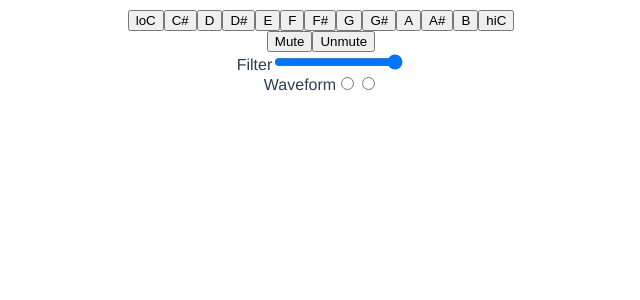
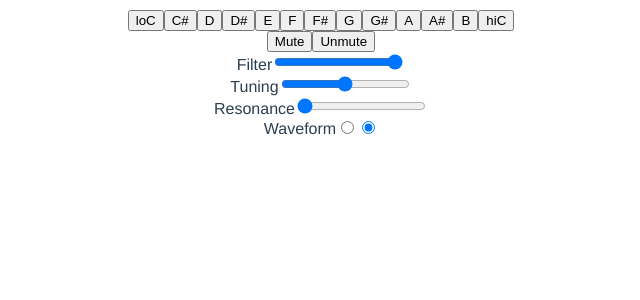
Before and after one commit to Kaifeck/acidman, a Vue app: page / in a window 1280 px wide. Shown: the top 300 px of the page, without its empty margins (319-959 px from the left). Built offline with nearby package versions, Linux system fonts and the light colour scheme.

Commit message:
Added tuning and resonance

```diff
--- a/src/components/Background.vue
+++ b/src/components/Background.vue
@@ -8,6 +8,14 @@
     <div>
       <label>Filter</label>
       <input type="range" v-model="filter" min="0" max="1" step="0.01" @input="filterDelta"/>
+    </div>
+    <div>
+      <label>Tuning</label>
+      <input type="range" v-model="tuning" min="-1" max="1" step="0.01" @input="tuningDelta"/>
+    </div>
+    <div>
+      <label>Resonance</label>
+      <input type="range" v-model="resonance" min="0" max="40" step="0.5" @input="resonanceDelta"/>
     </div>
     <div>
       <label>Waveform</label>
@@ -23,7 +31,7 @@ import {Component, defineComponent} from 'vue';
 import {notes303} from '../static/notes';
 import {
   playNoteOsc,
-  initOsc, volumeDelta, filterDelta, startOsc, waveformDelta
+  initOsc, volumeDelta, filterDelta, startOsc, waveformDelta, changeTuning, changeResonance
 } from '../modules/oscillator'
 import Knob from './Knob.vue';
 import Oscilloscope from "@/components/Oscilloscope.vue";
@@ -41,7 +49,9 @@ export default defineComponent({
       //notes: [] as Note[],
       noteFreq: notes303[0],
       filter: 1000,
-      waveform: 'triangle' as OscillatorType
+      tuning: 0,
+      resonance: 0,
+      waveform: 'sawtooth' as OscillatorType
     }
   },
   beforeMount() {
@@ -58,7 +68,7 @@ export default defineComponent({
       volumeDelta(0.00)
     },
     unmute() {
-      volumeDelta(0.03);
+      volumeDelta(0.06);
     },
     volumeDelta(volume: number) {
       volumeDelta(volume);
@@ -71,6 +81,12 @@ export default defineComponent({
     },
     oscShapeDelta() {
       waveformDelta(this.waveform);
+    },
+    tuningDelta() {
+      changeTuning(this.tuning);
+    },
+    resonanceDelta(){
+      changeResonance(this.resonance);
     }
     /*    mouseDrag(event: MouseEvent){
           (this.$refs.childKnob as any).mouseDrag(event.pageY);
--- a/src/modules/oscillator.ts
+++ b/src/modules/oscillator.ts
@@ -4,12 +4,13 @@ export const oscillator: OscillatorNode = audioContext.createOscillator();
 export const filter: BiquadFilterNode = audioContext.createBiquadFilter();
 
 const oscTypes: OscillatorType[] = ['sawtooth', 'square'];
+let currentNote = 440;
+let tune = 0;
 
 //Simple Setups
-const defaultGain = 0.03;
+const defaultGain = 0.06;
 oscillator.type = 'sawtooth';
 filter.type = "lowpass";
-const tuning = 0.00 //-1/12 to +1/12
 
 export const initOsc = () : void => {
   //TODO: set init stuff, like OscType, Base Gain/Filter/Accent Etc
@@ -26,11 +27,11 @@ export const initOsc = () : void => {
 export function playNoteOsc(frequency: number) {
   //TODO: Check everything that is required for playing; Frequency, Accent, Slide, OctUp/OctDown, rhythm
   //if note running and no slide stop
-
   mainGainNode.gain.setValueAtTime(0, audioContext.currentTime);
   console.info(frequency);
   console.info('oscillator.ts');
-  oscillator.frequency.value = frequency;
+  currentNote = frequency;
+  oscillator.frequency.value = frequency + frequency * tune;
   mainGainNode.gain.value = defaultGain;
 
 }
@@ -55,6 +56,15 @@ export const waveformDelta = (waveform: OscillatorType) : void => {
   oscillator.type = waveform;
 }
 
+export const changeTuning = (tuning: number) : void => {
+  tune = tuning/12;
+  oscillator.frequency.value = currentNote + currentNote * tune;
+}
+
+export const changeResonance = (resonance: number) : void => {
+  filter.Q.value = resonance;
+}
+
 /* let oscillator : OscillatorNode = audioContext.createOscillator();
 oscillator.type = 'square';
 oscillator.connect(mainGainNode); */
```
